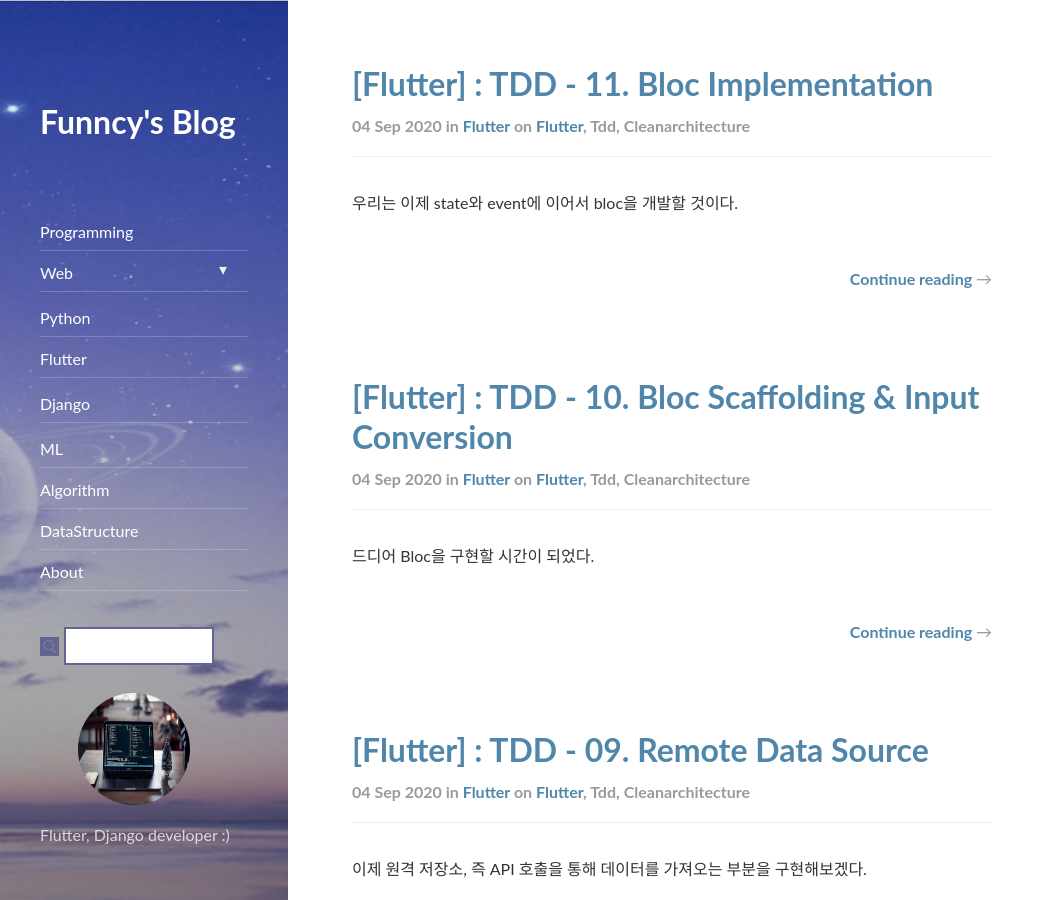
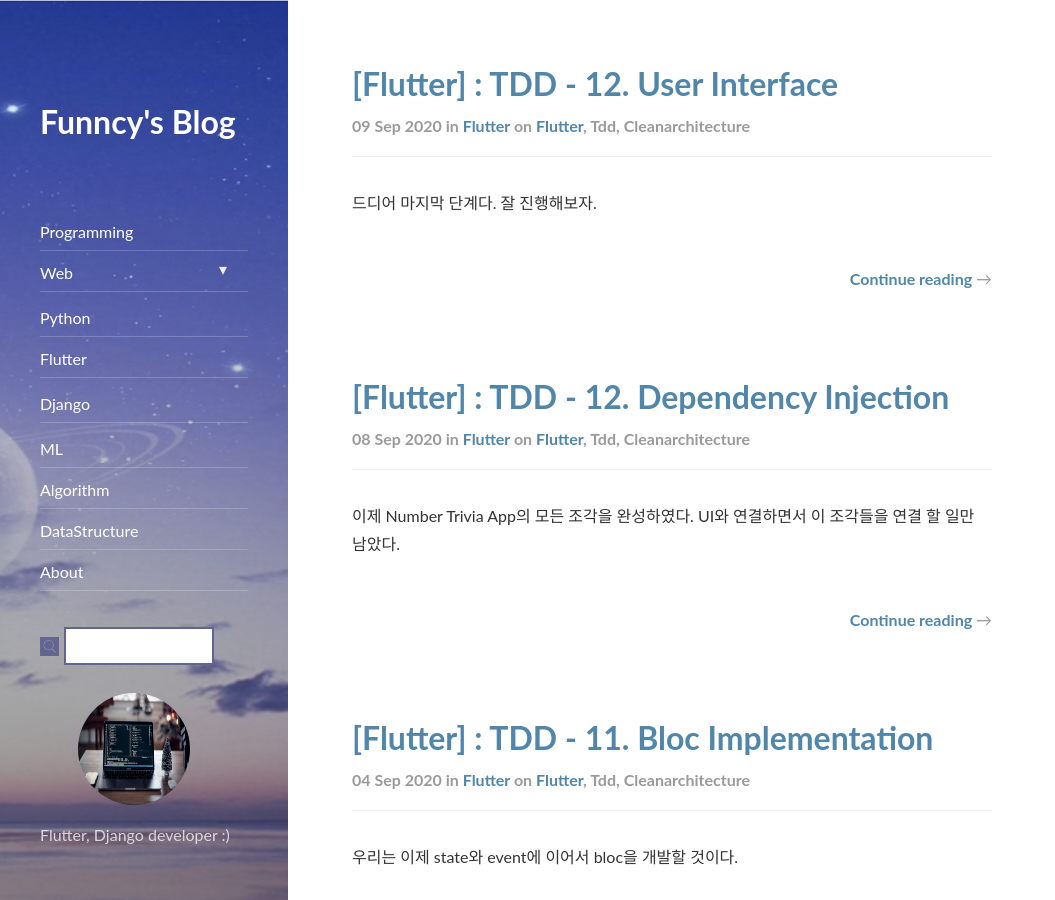
Before and after one commit to Funncy/Funncy.github.io, a Jekyll site: the page built from _featured_tags/flutter-flutter.md, in a window 1280 px wide and 900 px high. Shown: the whole window, without its empty margins (0-1055 px from the left). Built offline with Jekyll 4.4.1, drawn with Linux system fonts in a browser that asks for light colours; nearby versions of some CDN libraries; some of the changed lines change nothing that is shown.

Commit message:
tdd 12, 13

````diff
--- a/_posts/flutter_tdd/2020-09-04-tdd-11.md
+++ b/_posts/flutter_tdd/2020-09-04-tdd-11.md
@@ -1,7 +1,7 @@
 ---
 layout: post
 title: "[Flutter] : TDD - 11. Bloc Implementation "
-subtitle: "flutter - Clean Architecture + TDD apply 09 "
+subtitle: "flutter - Clean Architecture + TDD apply 11 "
 categories: flutter
 tags: flutter tdd cleanarchitecture
 comments: true
--- /dev/null
+++ b/_posts/flutter_tdd/2020-09-08-tdd-12.md
@@ -0,0 +1,195 @@
+---
+layout: post
+title: "[Flutter] : TDD - 12. Dependency Injection "
+subtitle: "flutter - Clean Architecture + TDD apply 12 "
+categories: flutter
+tags: flutter tdd cleanarchitecture
+comments: true
+---
+
+이제 Number Trivia App의 모든 조각을 완성하였다. UI와 연결하면서 이 조각들을 연결 할 일만 남았다.
+
+모든 조각들은 생성자를 통해서 의존성 주입을 하도록 디커플링을 시켜놓았다. 문제는 어떻게 넘겨 줄 것이냐이다.
+
+여기서 `Get_It` 을 사용하도록 하자.
+
+가장 root 폴더인 lib 폴더에 injection_container.dart 파일을 만들자.
+
+### injection_container.dart
+
+```java
+final sl = GetIt.instance;
+
+void init() {
+  //! Features - Number Trivia
+
+  //! Core
+
+  //! External
+
+}
+```
+
+## 1. Registering a Factory
+
+---
+
+```java
+//! Features - Number Trivia
+//Bloc
+sl.registerFactory(
+  () => NumberTriviaBloc(
+    concrete: sl(),
+    random: sl(),
+    inputConverter: sl(),
+  ),
+);
+```
+
+registerFactory를 통해 NumberTriviaBloc을 생성해주자.
+
+Parameter는 sl의 call() method를 이용하도록 하자.
+
+> 여기서 Bloc은 절대 signleton으로 생성하면 안된다.
+UI와 연결된 Bloc은 UI에 따라 dispose될 수도 있기 때문이다.
+
+## 2. Registering Singletons
+
+---
+
+`GetIt`에는 `registerSingleton`과 `registerLazySingleton` 2가지 선택지가 있다.
+
+이름 그대로 `registerSingleton` 는 바로 생성해서 등록해주는 함수이며
+
+`registerLazySingleton` 는 호출 시점에 생성해서 등록해주는 함수이다.
+
+> NumberTrivia는 간단한 앱이라서 Bloc이 1개뿐이다. 즉 모두 즉시 생성된다.
+하지만 여기서 우리는 registerLazySingleton 으로 작성하도록 하겠다.
+
+### Bloc Dependencies
+
+---
+
+```java
+//! Features - Number Trivia
+...
+// Use cases
+sl.registerLazySingleton(() => GetConcreteNumberTrivia(sl()));
+sl.registerLazySingleton(() => GetRandomNumberTrivia(sl()));
+
+//! Core
+sl.registerLazySingleton(() => InputConverter());
+```
+
+### Repository Registration
+
+---
+
+여기서 우리가 주의할 점은 Usecase에서 Repository를 호출 할 때
+
+NumberTriviaRepositoryImpl이 아니라 NumberTriviaRepository 즉 abstract class라는 점이다.
+
+하지만 실제 생성은 NumberTriviaRepositoryImpl로 해주어야 한다.
+
+```java
+//! Features - Number Trivia
+...
+// Repository
+sl.registerLazySingleton<NumberTriviaRepository>(
+  () => NumberTriviaRepositoryImpl(
+    remoteDataSource: sl(),
+    localDataSource: sl(),
+    networkInfo: sl(),
+  ),
+);
+```
+
+> 이렇게 느슨한 결합을 통해 얻는 장점은 다음과 같다.
+1. 테스트가 가능해진다.
+2. 구현부를 교체할 때 더 용이하다.
+
+### Data Sources & NetworkInfo
+
+---
+
+여기서도 느슨한 결합임을 기억하자.
+
+```java
+//! Features - Number Trivia
+...
+// Data sources
+sl.registerLazySingleton<NumberTriviaRemoteDataSource>(
+  () => NumberTriviaRemoteDataSourceImpl(client: sl()),
+);
+
+sl.registerLazySingleton<NumberTriviaLocalDataSource>(
+  () => NumberTriviaLocalDataSourceImpl(sharedPreferences: sl()),
+);
+
+//! Core
+...
+sl.registerLazySingleton<NetworkInfo>(() => NetworkInfoImpl(sl()));
+```
+
+### External Dependencies
+
+---
+
+이 앱에서 우리는 http.client , DataConnectionChecker , SharedPreferences 3가지 외부 라이브러리를 사용했다. 여기서 SharedPreferences만 주의하자.
+
+SharedPreferences는 async로 instance를 만들 때
+
+```java
+final sharedPreferences = await SharedPreferences.getInstance();
+```
+
+이렇게 생성해야 한다.
+
+그래서 아래와 같이 작성하는 경우가 많은데 아래의 경우를 확인해보자.
+
+```java
+sl.registerLazySingleton(() async => await SharedPreferences.getInstance());
+```
+
+위 코드의 문제점은 상위 함수에서 봤을 때 Future<SharedPreferences>로 return값이 나오게 된다.
+
+하지만 우리가 원하는 건 Future가 아닌 내용물이다.
+
+아래와 같이 작성 해주자.
+
+```java
+Future<void> init() async {
+  ...
+  //! External
+  final sharedPreferences = await SharedPreferences.getInstance();
+  sl.registerLazySingleton(() => sharedPreferences);
+  sl.registerLazySingleton(() => http.Client());
+  sl.registerLazySingleton(() => DataConnectionChecker());
+}
+```
+
+## 2. 초기 설정
+
+---
+
+자 이제 기본적인 설정은 끝났다.
+
+이제 get_it을 main.dart에서 호출 해주자.
+
+### main.dart
+
+```java
+import 'injection_container.dart' as di;
+
+void main() async {
+  await di.init();
+  runApp(MyApp());
+}
+```
+
+> 여기서 중요한 점은 await다.
+di.init()의 결과 값이 void라고 하더라도 기다려 줘야 한다.
+
+다 끝났다.
+
+이제 UI를 만들어보자.
--- /dev/null
+++ b/_posts/flutter_tdd/2020-09-09-tdd-13.md
@@ -0,0 +1,517 @@
+---
+layout: post
+title: "[Flutter] : TDD - 12. User Interface "
+subtitle: "flutter - Clean Architecture + TDD apply 13 "
+categories: flutter
+tags: flutter tdd cleanarchitecture
+comments: true
+---
+
+드디어 마지막 단계다. 잘 진행해보자.
+
+## 1. 페이지 생성
+
+---
+
+number_trivia_page를 만들어보자
+
+### .../presentation/pages/number_trivia_page.dart
+
+```java
+import 'package:flutter/material.dart';
+
+class NumberTriviaPage extends StatelessWidget {
+  @override
+  Widget build(BuildContext context) {
+    return Scaffold(
+      appBar: AppBar(
+        title: Text('Number Trivia'),
+      ),
+    );
+  }
+}
+```
+
+자 stateless widget으로 생성하였다. 내용들을 하나씩 채워보자.
+
+기본 생성되면 있던 main.dart 내용물을 다 지우고 아래 처럼 채워보자.
+
+### main.dart
+
+```java
+class MyApp extends StatelessWidget {
+  @override
+  Widget build(BuildContext context) {
+    return MaterialApp(
+      title: 'Number Trivia',
+      theme: ThemeData(
+        primaryColor: Colors.green.shade800,
+        accentColor: Colors.green.shade600,
+      ),
+      home: NumberTriviaPage(),
+    );
+  }
+}
+```
+
+## 2. Presentation Logic Holder (Bloc)
+
+---
+
+Clean Architecture에 따르면 UI와 통신 하는 것은 오직 Presentation Logic Holder 뿐이다.
+
+이 부분이 Mobx나 Provider로 수정되어도 문제 없다.
+
+이제 우리는 UI에 bloc을 전달해주기 위해 `BlocProvider`를 사용할 것이다.
+
+우리는 NumberTriviaBloc을 Get_it을 통해 ServiceLocator에 생성해 놓았다. 이제 불러와서 연결해보자.
+
+### number_trivia_page.dart
+
+```java
+class NumberTriviaPage extends StatelessWidget {
+  @override
+  Widget build(BuildContext context) {
+    return Scaffold(
+      appBar: AppBar(
+        title: Text('Number Trivia'),
+      ),
+      body: BlocProvider(
+        create: (_) => sl<NumberTriviaBloc>(),
+        child: Container(),
+      ),
+    );
+  }
+}
+```
+
+데이터 연결은 끝이 났다.
+
+이제 화면을 그려보자.
+
+## 3. 화면 그리기
+
+---
+
+![이미지](https://Funncy.github.io/assets/img/tdd/tdd-ui-01.png "UI")
+
+위 화면을 만들어야 한다.
+
+- 상단에는 결과물인 숫자와 텍스트가 나올 것이고, 에러나 "Start Searching!"같은 문구가 나올 것이다.
+그리고 검색 중에는 CircularLoadingIndicator를 보여주자.
+- 하단에는 숫자를 입력받는 텍스트 필드와 버튼들이 있다.
+
+코드를 작성해보자.
+
+```java
+class NumberTriviaPage extends StatelessWidget {
+  @override
+  Widget build(BuildContext context) {
+    return Scaffold(
+      appBar: AppBar(
+        title: Text('Number Trivia'),
+      ),
+      body: buildBody(context),
+    );
+  }
+
+  BlocProvider<NumberTriviaBloc> buildBody(BuildContext context) {
+    return BlocProvider(
+      create: (_) => sl<NumberTriviaBloc>(),
+      child: Container(
+        child: Padding(
+          padding: const EdgeInsets.all(10),
+          child: Column(
+            children: [
+              SizedBox(
+                height: 10,
+              ),
+              // Top half
+              Container(
+                height: MediaQuery.of(context).size.height / 3,
+                // message Text Widget / CircularLoadingIndicator
+                child: Placeholder(),
+              ),
+              SizedBox(
+                height: 20,
+              ),
+              // Bottom half
+              Column(
+                children: [
+                  //TextField
+                  Placeholder(
+                    fallbackHeight: 40,
+                  ),
+                  SizedBox(
+                    height: 10,
+                  ),
+                  Row(
+                    children: [
+                      Expanded(
+                        child: Placeholder(
+                          fallbackHeight: 30,
+                        ),
+                      ),
+                      SizedBox(
+                        width: 10,
+                      ),
+                      Expanded(
+                        child: Placeholder(
+                          fallbackHeight: 30,
+                        ),
+                      ),
+                    ],
+                  )
+                ],
+              )
+            ],
+          ),
+        ),
+      ),
+    );
+  }
+}
+```
+
+![이미지](https://Funncy.github.io/assets/img/tdd/tdd-ui-02.png "placeholder")
+
+PlaceHolder로 화면을 잡아 봤다.
+
+## 4. 상단 데이터 연결
+
+---
+
+이제 bloc 에서 데이터를 불러와 보여줘 보자.
+
+먼저 상단 데이터 부분을 봐보자
+
+### Top half
+
+---
+
+```java
+// Top half
+              BlocBuilder<NumberTriviaBloc, NumberTriviaState>(
+                builder: (context, state) {
+                  if (state is Empty) {
+                    return Container(
+                      height: MediaQuery.of(context).size.height / 3,
+                      child: Center(
+                        child: Text('Start searching!'),
+                      ),
+                    );
+                  }
+                },
+              ),
+```
+
+현재 State가 비어있음, 즉 초기 상태이면 Start searching 메시지를 띄우게 했다.
+
+이 메시지 띄우는 부분은 글씨를 키워야 하고 또 앞으로 숫자가 뜰 공간이니 Widget으로 따로 만들어주자.
+
+```java
+// Top half
+              BlocBuilder<NumberTriviaBloc, NumberTriviaState>(
+                builder: (context, state) {
+                  if (state is Empty) {
+                    return MessageDisplay(
+                      message: "Start searching!",
+                    );
+                  }
+                },
+              ),
+
+....
+
+class MessageDisplay extends StatelessWidget {
+  final String message;
+
+  const MessageDisplay({Key key, this.message})
+      : assert(message != null),
+        super(key: key);
+  @override
+  Widget build(BuildContext context) {
+    return Container(
+      height: MediaQuery.of(context).size.height / 3,
+      child: Center(
+        child: SingleChildScrollView(
+          child: Text(
+            message,
+            style: TextStyle(fontSize: 25),
+            textAlign: TextAlign.center,
+          ),
+        ),
+      ),
+    );
+  }
+}
+```
+
+에러 메시지도 띄우도록 분기 처리를 해주자.
+
+```java
+BlocBuilder<NumberTriviaBloc, NumberTriviaState>(
+                builder: (context, state) {
+                  if (state is Empty) {
+                    return MessageDisplay(
+                      message: "Start searching!",
+                    );
+                  } else if (state is Error) {
+                    return MessageDisplay(
+                      message: state.message,
+                    );
+                  }
+                },
+              ),
+```
+
+### Loading
+
+---
+
+이제 로딩 하는 부분을 처리해주자. API를 Call 할 때 Loading이 필요하다.
+
+state에 따라 분기 처리 해주자.
+
+```java
+BlocBuilder<NumberTriviaBloc, NumberTriviaState>(
+                builder: (context, state) {
+                  if (state is Empty) {
+                    return MessageDisplay(
+                      message: "Start searching!",
+                    );
+                  } else if (state is Error) {
+                    return MessageDisplay(
+                      message: state.message,
+                    );
+                  } else if (state is Loading) {
+                    return LoadingWidget();
+                  }
+                },
+              ),
+
+....
+
+class LoadingWidget extends StatelessWidget {
+  @override
+  Widget build(BuildContext context) {
+    return Container(
+      height: MediaQuery.of(context).size.height / 3,
+      child: Center(
+        child: CircularProgressIndicator(),
+      ),
+    );
+  }
+}
+```
+
+### Loaded
+
+---
+
+이제 드디어 숫자 데이터를 표시 해주는 부분이다.
+
+Trivia Display를 처리해주자.
+
+```java
+BlocBuilder<NumberTriviaBloc, NumberTriviaState>(
+                builder: (context, state) {
+                  if (state is Empty) {
+                    return MessageDisplay(
+                      message: "Start searching!",
+                    );
+                  } else if (state is Loading) {
+                    return LoadingWidget();
+                  } else if (state is Loaded) {
+                    return TriviaDisplay(
+                      numberTrivia: state.trivia,
+                    );
+                  } else if (state is Error) {
+                    return MessageDisplay(
+                      message: state.message,
+                    );
+                  }
+                },
+              ),
+
+...
+
+class TriviaDisplay extends StatelessWidget {
+  final NumberTrivia numberTrivia;
+
+  const TriviaDisplay({Key key, this.numberTrivia})
+      : assert(numberTrivia != null),
+        super(key: key);
+  @override
+  Widget build(BuildContext context) {
+    return Container(
+      height: MediaQuery.of(context).size.height / 3,
+      child: Column(
+        children: [
+          Text(
+            numberTrivia.number.toString(),
+            style: TextStyle(fontSize: 50, fontWeight: FontWeight.bold),
+          ),
+          Expanded(
+            child: Center(
+              child: SingleChildScrollView(
+                child: Text(
+                  numberTrivia.text,
+                  style: TextStyle(fontSize: 25),
+                  textAlign: TextAlign.center,
+                ),
+              ),
+            ),
+          )
+        ],
+      ),
+    );
+  }
+}
+```
+
+자 이제 데이터를 화면에 처리하는 부분이 끝이 났다.
+
+- 초기값
+- 로딩
+- 에러
+- 데이터 로드
+
+이제 Widget별로 파일을 만들어 넣어주자.
+
+![이미지](https://Funncy.github.io/assets/img/tdd/tdd-ui-03.png "folder")
+
+### widgets.dart
+
+```java
+export 'loading_widget.dart';
+export 'message_display.dart';
+export 'trivia_display.dart';
+```
+
+이렇게 설정 해주고
+
+page파일에서 widget.dart 만 import 해주자.
+
+## 5. 하단 데이터 연결
+
+---
+
+이제 아랫 부분 버튼과 데이터를 연결 해주자.
+
+여기서는 bloc 에서 dispatching event가 발생한다.
+
+control 할 수 있도록 stateful widget을 만들어보자.
+
+> 입력 받는 텍스트 필드가 있기 때문에 state가 필요하다.
+
+### tirivia_controls.dart
+
+```java
+class TriviaControls extends StatefulWidget {
+  @override
+  _TriviaControlsState createState() => _TriviaControlsState();
+}
+
+class _TriviaControlsState extends State<TriviaControls> {
+  final controller = TextEditingController();
+  String inputStr;
+
+  @override
+  Widget build(BuildContext context) {
+    return Column(
+      children: [
+        TextField(
+          controller: controller,
+          keyboardType: TextInputType.number,
+          decoration: InputDecoration(
+              border: OutlineInputBorder(), hintText: 'Input a number'),
+          onChanged: (value) {
+            inputStr = value;
+          },
+          onSubmitted: (_) {
+            dispatchConcrete();
+          },
+        ),
+        SizedBox(
+          height: 10,
+        ),
+        Row(
+          children: [
+            Expanded(
+              child: RaisedButton(
+                child: Text('Search'),
+                color: Theme.of(context).accentColor,
+                textTheme: ButtonTextTheme.primary,
+                onPressed: dispatchConcrete,
+              ),
+            ),
+            SizedBox(
+              width: 10,
+            ),
+            Expanded(
+              child: RaisedButton(
+                child: Text('Get random trivia'),
+                onPressed: dispatchRandom,
+              ),
+            )
+          ],
+        )
+      ],
+    );
+  }
+
+  void dispatchConcrete() {
+    //텍스트 필드 지우기, 다음 입력을 위해
+    controller.clear();
+    BlocProvider.of<NumberTriviaBloc>(context)
+        .add(GetTriviaForConcreteNumber(inputStr));
+  }
+
+  void dispatchRandom() {
+    controller.clear();
+    BlocProvider.of<NumberTriviaBloc>(context).add(GetTriviaForRandomNumber());
+  }
+}
+```
+
+이 파일도 widgets.dart에 export 해주자.
+
+![이미지](https://Funncy.github.io/assets/img/tdd/tdd-ui-04.png "complete 01")
+
+![이미지](https://Funncy.github.io/assets/img/tdd/tdd-ui-05.png "complete 02")
+
+아주 정상적으로 잘 작동한다!!
+
+## 6. 마지막 수정
+
+시뮬레이터에서 아래 키보드가 올라오면 화면이 깨지는 경우가 있다.
+
+이걸 수정하도록 하자.
+
+```java
+class NumberTriviaPage extends StatelessWidget {
+  @override
+  Widget build(BuildContext context) {
+    return Scaffold(
+      appBar: AppBar(
+        title: Text('Number Trivia'),
+      ),
+      body: SingleChildScrollView(child: buildBody(context)),
+    );
+  }
+...
+}
+```
+
+SingleChildScrollView로 Scroll로 처리하게 하였다.
+
+# 마무리
+
+---
+
+드디어 모든 강의가 끝이 났다. 총 14개의 강의를 정리하였는데
+
+bloc 패턴에 대해서 조금 알게 되었다. (별로 쓰고 싶지 않다....)
+
+이제 provider를 mvvm패턴으로 사용하면서 TDD처리하도록 한번 코드를 수정해보자!!
````
Also changed, not shown: assets/img/tdd/tdd-ui-01.png (added), assets/img/tdd/tdd-ui-02.png (added), assets/img/tdd/tdd-ui-03.png (added), assets/img/tdd/tdd-ui-04.png (added), assets/img/tdd/tdd-ui-05.png (added).
